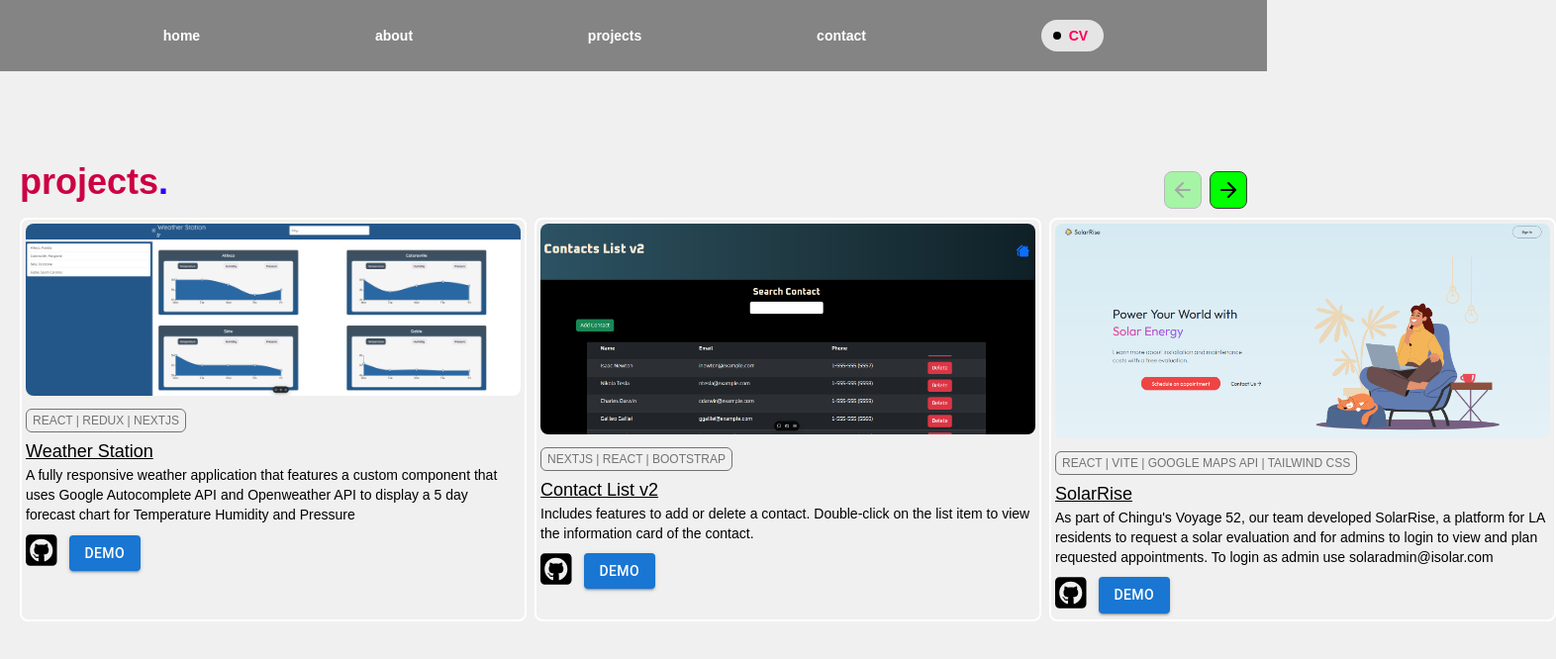
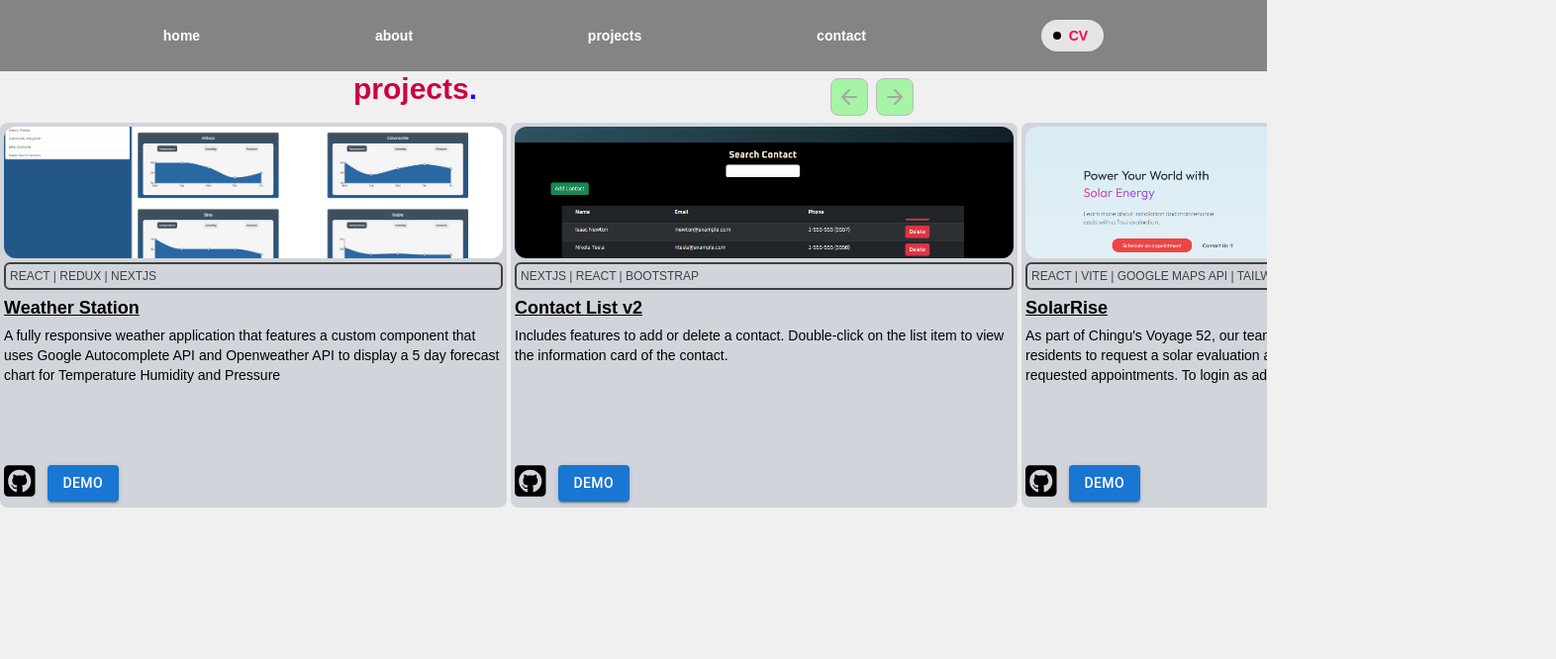
Before and after one commit to bcsurf2822/Benjamin-Corbett-Portfolio, a Next.js app: page /projects in a window 1280 px wide. Shown: the top 666 px of the page at 99% size, 1572 px wide, since content can reach past the window. Built offline with nearby package versions, Linux system fonts and the light colour scheme.

Commit message:
image is looking much better and all projects in the carousel look even

```diff
--- a/app/page.js
+++ b/app/page.js
@@ -9,10 +9,10 @@ import Projects from "./projects/page";
 const Home = () => {
   return (
     <main >
-      {/* <Hero />
-      <About />
+      {/* <Hero /> */}
+      {/* <About /> */}
       <Projects />
-      <Contact /> */}
+      {/* <Contact /> */}
     </main>
   );
 };
--- a/app/projects/ProjectCarousel.js
+++ b/app/projects/ProjectCarousel.js
@@ -5,7 +5,7 @@ import { useState } from "react";
 import { FiArrowLeft, FiArrowRight } from "react-icons/fi";
 import useMeasure from "react-use-measure";
 
-import { projects } from "../data/projects";
+import { projects } from "./projectData";
 import ProjectDetails from "./ProjectDetails";
 
 const CARD_WIDTH = 350;
@@ -21,9 +21,9 @@ const ProjectCarousel = () => {
   const [ref, { width }] = useMeasure();
   const [offset, setOffset] = useState(0);
 
-  // const CARD_BUFFER =
-  //   width > BREAKPOINTS.lg ? 3 : width > BREAKPOINTS.sm ? 2 : 1;
-  const CARD_BUFFER = 1
+  const CARD_BUFFER =
+    width > BREAKPOINTS.lg ? 3 : width > BREAKPOINTS.sm ? 2 : 1;
+  // const CARD_BUFFER = 1
 
   const CAN_SHIFT_LEFT = offset < 0;
 
@@ -45,11 +45,10 @@ const ProjectCarousel = () => {
   };
 
   return (
-    <section className="h-[100vh] py-8 mt-10" ref={ref}>
+    <section className="overflow-x-hidden " ref={ref}>
       <div className="relative ">
-        <div className="  rounded-lg p-5  ">
-          <div className="flex items-center justify-between">
-            <h2 className="mb-4 text-4xl text-primary-dark font-bold">
+        <div className="flex justify-evenly">
+          <h2 className="mb-4 text-3xl text-primary-dark font-bold">
             projects<span className="text-secondary">.</span>
           </h2>
 
@@ -81,14 +80,13 @@ const ProjectCarousel = () => {
           transition={{
             ease: "easeInOut",
           }}
-            className="flex"
+          className="flex gap-1 "
         >
           {projects.map((project) => {
             return <ProjectDetails key={project.id} {...project} />;
           })}
         </motion.div>
       </div>
-      </div>
     </section>
   );
 };
--- a/app/projects/ProjectDetails.js
+++ b/app/projects/ProjectDetails.js
@@ -6,23 +6,26 @@ import { Button } from "@mui/material";
 
 const ProjectDetails = ({ imgUrl, tech, title, github, demo, description }) => {
   return (
-    <div className="relative shrink-0 cursor-pointer transition-transform hover:-translate-y-1 text-slate-50 border-secondary-content border-2 border-copy max-w-lg p-1 rounded-lg mr-2 w-5/6 sm:w-1/2 ">
+    <div className="relative shrink-0  transition-transform hover:-translate-y-1 text-slate-50 bg-gray-300  max-w-lg p-1 rounded-lg flex flex-col justify-between gap-1 w-full  ">
+      <div className="w-full h-[200px] relative">
       <Image
-        src={imgUrl}
-        alt={`Ben's ${title} Project`}
-        width={600}
-        height={400}
-        quality={85}
-        className="mb-3 rounded-lg object-cover"
-        style={{ objectFit: "cover" }}
-      />
-      <span className="rounded-md border-[1px] border-neutral-500 px-1.5 py-1 text-xs uppercase text-neutral-500">
+  src={imgUrl}
+  alt={`Ben Corbett's ${title} Project`}
+  fill
+  sizes="(max-width: 768px) 100vw, (min-width: 769px) 50vw, 33vw"
+  className="object-cover rounded-xl"
+  quality={90}
+/>
+      </div>
+      <span className="rounded-md border-2 border-neutral-700 px-1 py-1 text-xs uppercase text-neutral-700">
         {tech}
-      </span>
-      <p className="mt-1.5 text-lg font-medium text-success-content font-bold underline">
+      </span>{" "}
+      <p className=" text-lg text-success-content font-bold underline ">
         {title}
       </p>
-      <p className="text-sm text-success-content ">{description}</p>
+      <div className="h-1/2">
+        <p className="text-sm text-success-content ">{description}</p>
+      </div>
       <div className="flex items-center justify center gap-3 mt-2">
         <a href={github} target="_blank" rel="noopener noreferrer">
           <FontAwesomeIcon
--- a/app/projects/page.js
+++ b/app/projects/page.js
@@ -4,7 +4,7 @@ import ProjectCarousel from './ProjectCarousel'
 export default function Projects() {
   return (
     <section
-    id='projects'   className="h-[100vh]  "
+    id='projects'   className=" "
     >
            <ProjectCarousel />
 
```
Also changed, not shown: app/components/nav/CVButton.js (+4 -13 lines), app/projects/projectData.js (renamed from app/data/projects.js). Lines whose indentation alone changed are shown as unchanged.
